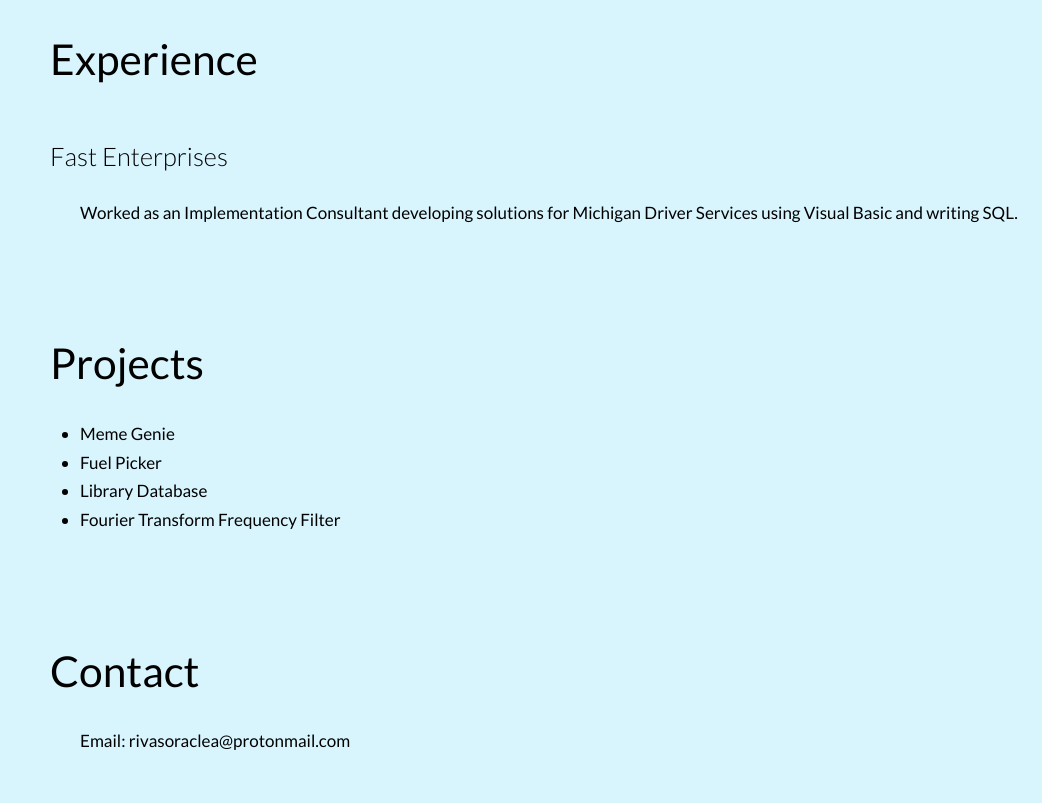
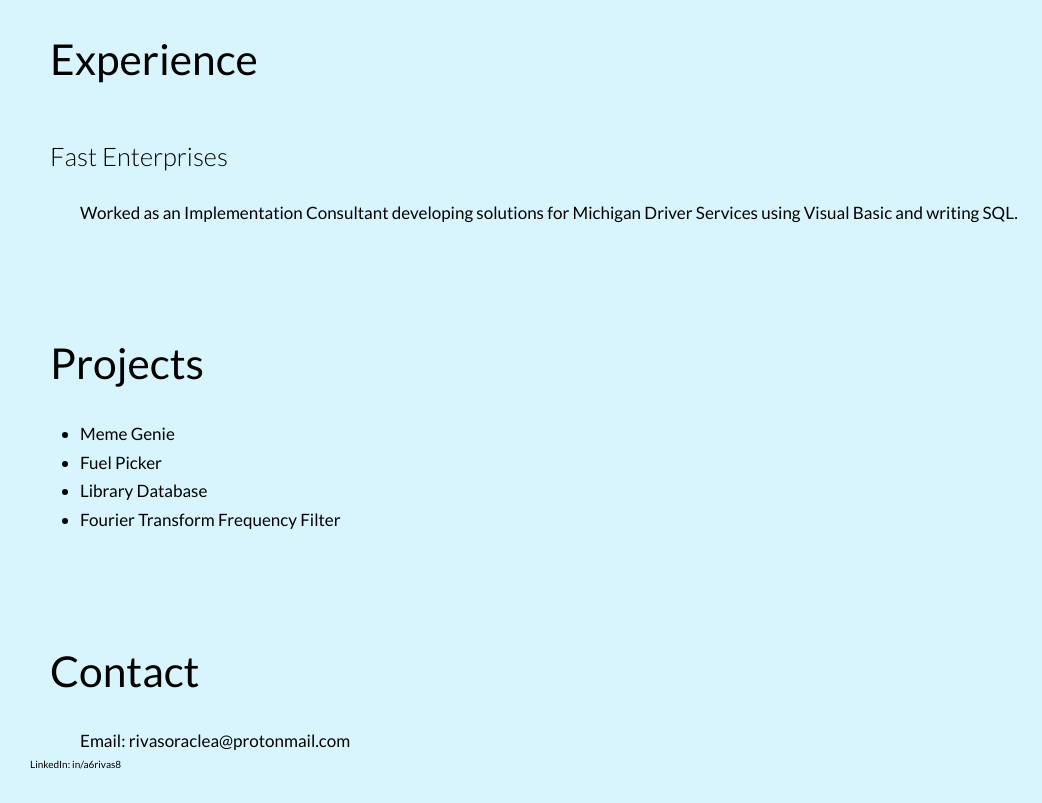
Before and after one commit to a6rivas8/a6rivas8.github.io, a website: page index.html in a window 1280 px wide. Shown: the part 1086-1889 px from the top of the page, without its empty margins (0-1042 px from the left). Drawn offline with Linux system fonts and the light colour scheme; a script that the page names is missing.

Commit message:
contact info

```diff
--- a/index.html
+++ b/index.html
@@ -46,6 +46,7 @@
                 <h1 class="heading-section">Contact</h1>
 
                 <p class="contact__email">Email: rivasoraclea@protonmail.com</p>
+		<p class="contact__linkedin">LinkedIn: in/a6rivas8</p>
             </section>
         </main>
 
--- a/sass/main.scss
+++ b/sass/main.scss
@@ -37,6 +37,8 @@ body {
 	margin-bottom: 100px;
 
 	&__greeting {
+		// TODO: need to check out Brave and firefox and see what's up with the greeting
+		//		 also all text is larger - probably my browser settings
 		position: absolute;
 		font-size: 6rem;
 		font-weight: 500;
```
